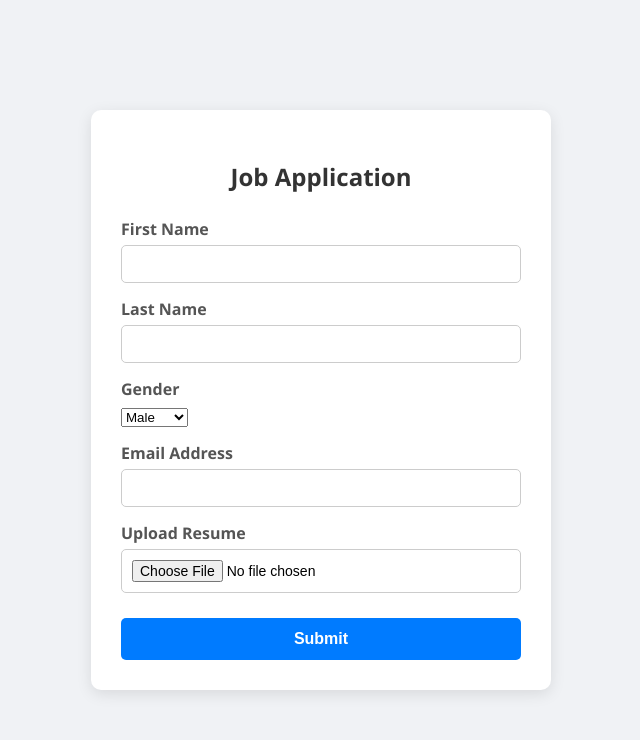
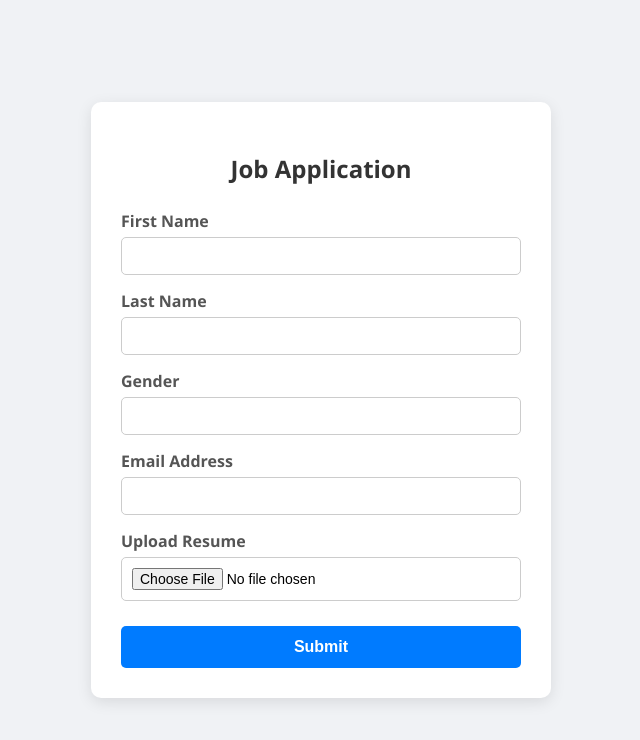
Before and after one commit to Karann0510/form, a plain HTML site: page index.html in a window 1280 px wide. Shown: the whole page, without its empty margins (319-959 px from the left). Drawn offline with Linux system fonts and the light colour scheme.

```diff
--- a/index.html
+++ b/index.html
@@ -98,10 +98,7 @@
 
     <div class="form-group">
         <label>Gender</label>
-        <select name="data[gender]">
-            <option value="Male">Male</option>
-            <option value="Female">Female</option>
-        </select>
+      <input type="text" name="data[gender]" required>
     </div>
 
     <div class="form-group">
```
